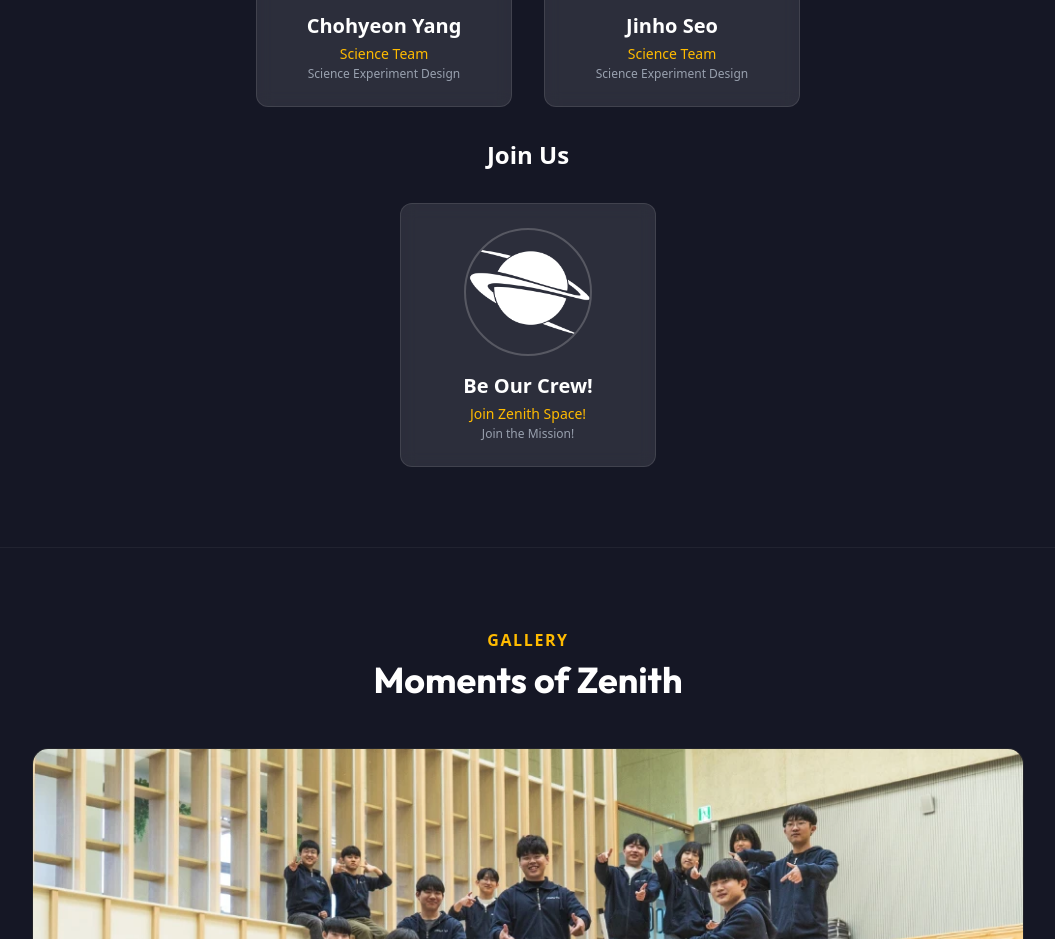
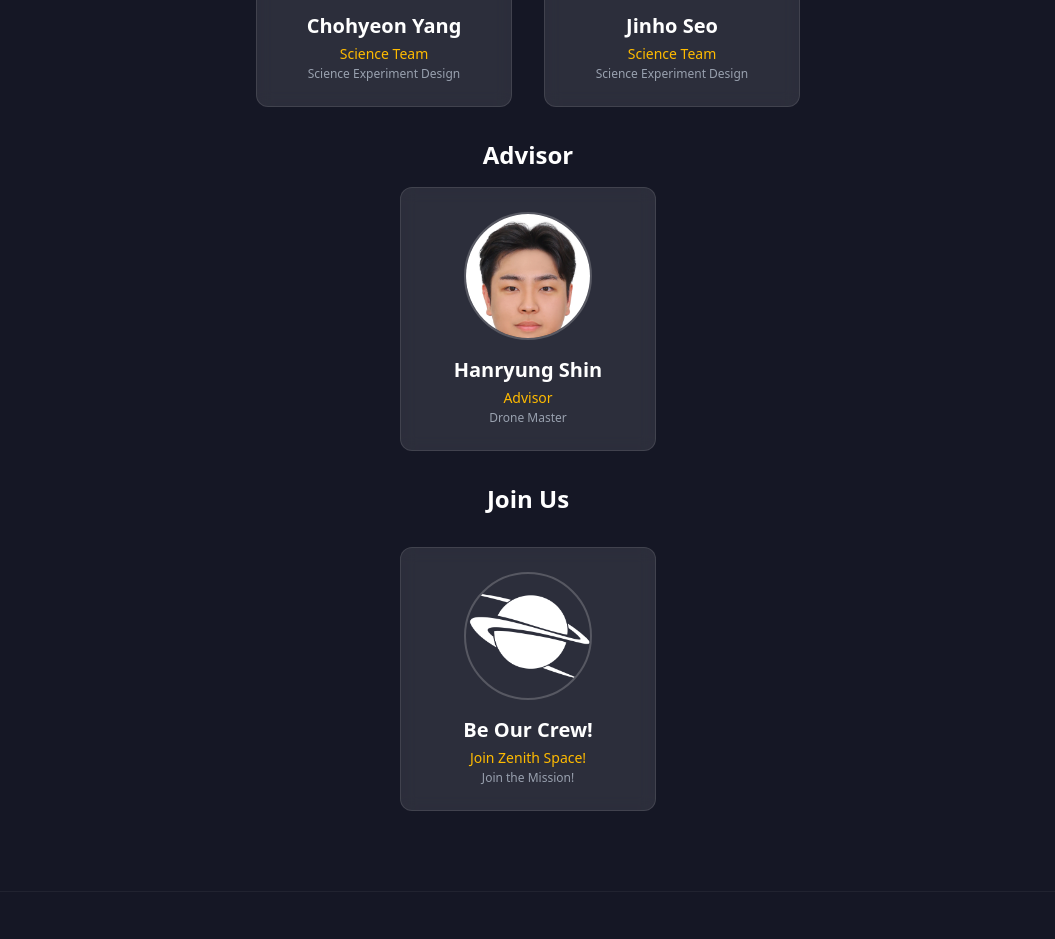
Before and after one commit to ZenithSpace/zenith.github.io, a React (Vite) app in the folder zenith-web/: page / in a window 1280 px wide. Shown: the part 8200-9139 px from the top of the page, without its empty margins (112-1167 px from the left). Built offline with nearby package versions, Linux system fonts and the light colour scheme; a web font is replaced by a local one.

Commit message:
feat: add advisor section and unhide hanryung shin

```diff
--- a/zenith-web/src/components/Team.tsx
+++ b/zenith-web/src/components/Team.tsx
@@ -18,6 +18,7 @@ const Team = () => {
         firmware: allMembers.filter(m => m.team === 'Firmware Team' && !m.team.includes('Lead')),
         software: allMembers.filter(m => m.team === 'Software Team' && !m.team.includes('Lead')),
         science: allMembers.filter(m => m.team === 'Science Team'),
+        advisor: allMembers.filter(m => m.team === 'Advisor'),
         join: allMembers.filter(m => m.team === 'Join Zenith Space!')
     };
 
@@ -217,6 +218,18 @@ const Team = () => {
                     </div>
                 </div>
 
+                {/* Advisor */}
+                {groups.advisor.length > 0 && (
+                    <div className="space-y-4">
+                        <h4 className="text-2xl font-bold text-white text-center">Advisor</h4>
+                        <div className="flex flex-wrap justify-center gap-8">
+                            {groups.advisor.map((member, index) => (
+                                <MemberCard key={`adv-${index}`} member={member} />
+                            ))}
+                        </div>
+                    </div>
+                )}
+
                 {/* Join Us */}
                 <div className="space-y-4">
                     <h4 className="text-2xl font-bold text-white text-center">Join Us</h4>
--- a/zenith-web/src/data/team.ts
+++ b/zenith-web/src/data/team.ts
@@ -130,10 +130,9 @@ export const getTeamMembers = () => {
         {
             nameEn: "Hanryung Shin",
             nameKo: "신한륭",
-            team: "Software Team",
+            team: "Advisor",
             role: "Drone Master",
-            image: "https://images.unsplash.com/photo-1516339901601-2e1b62dc0c45?auto=format&fit=crop&q=80&w=300&h=300",
-            hidden: true
+            image: "/assets/team/hanryung_shin.webp"
         },
         {
             nameEn: "Be Our Crew!",
```
Also changed, not shown: zenith-web/public/assets/team/hanryung_shin.webp (added), 1 other file (tests, documents, lock files or other folders).
